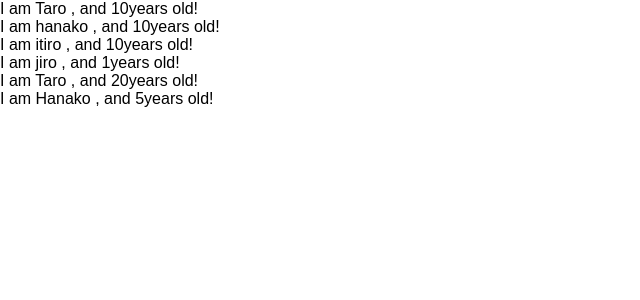
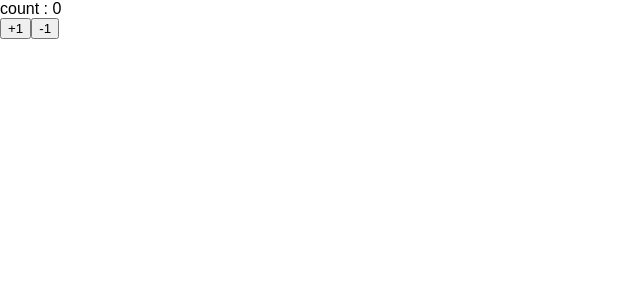
Before and after one commit to minetoshi/react-app, a React (Create React App) app: page / in a window 1280 px wide. Shown: the top 300 px of the page, without its empty margins (0-640 px from the left). Built offline with nearby package versions, Linux system fonts and the light colour scheme.

Commit message:
learn state and setState

```diff
--- a/src/App.js
+++ b/src/App.js
@@ -1,39 +1,35 @@
-import PropTypes from 'prop-types';
+import React , {Component} from 'react';
 
 
-const App = () => {
-  const profiles = [
-    {name : "Taro", age : 10},
-    {name : "hanako", age : 10},
-    {name : "itiro", age : 10},
-    {name : "jiro"}
-  ]
-  return (
-  <div>
-    {
-      profiles.map( (profile, index) => {
-        return <User name={profile.name} age={profile.age} key={index}/>
-      }
+const App = () => (<Counter></Counter>)
+
+class Counter extends Component{
+  constructor(props){
+    super(props)
+    console.log(this.state)
+    this.state = { count : 0}
+  }
+
+  hundlePlusButton = () => {
+    // console.log("hundle Plus Button")
+    // console.log(this.state.count)
+    this.setState({ count : this.state.count + 1})
+  }
+
+  hundleMinusButton = () =>{
+    this.setState({count : this.state.count -1})
+  }
+
+  render(){
+    console.log(this.state)
+      return (
+        <React.Fragment>
+          <div>count : {this.state.count}</div>
+          <button onClick={this.hundlePlusButton}>+1</button>
+          <button onClick={this.hundleMinusButton}>-1</button>
+        </React.Fragment>
       )
-    }
-    <User name={"Taro"} age={20}/>
-    <User name={"Hanako"} age={5}/>
-  </div>
-  )
-}
-
-const User = (props) => {
-  return <div>I am {props.name} , and {props.age}years old!</div>
-}
-
-User.propTypes = {
-  name : PropTypes.string,
-  age : PropTypes.number.isRequired//nullか数値以外はエラー
-}
-
-
-User.defaultProps = { //年齢がなかったらデフォルトで1歳になる
-  age: 1
+  }
 }
 
 export default App;
```
